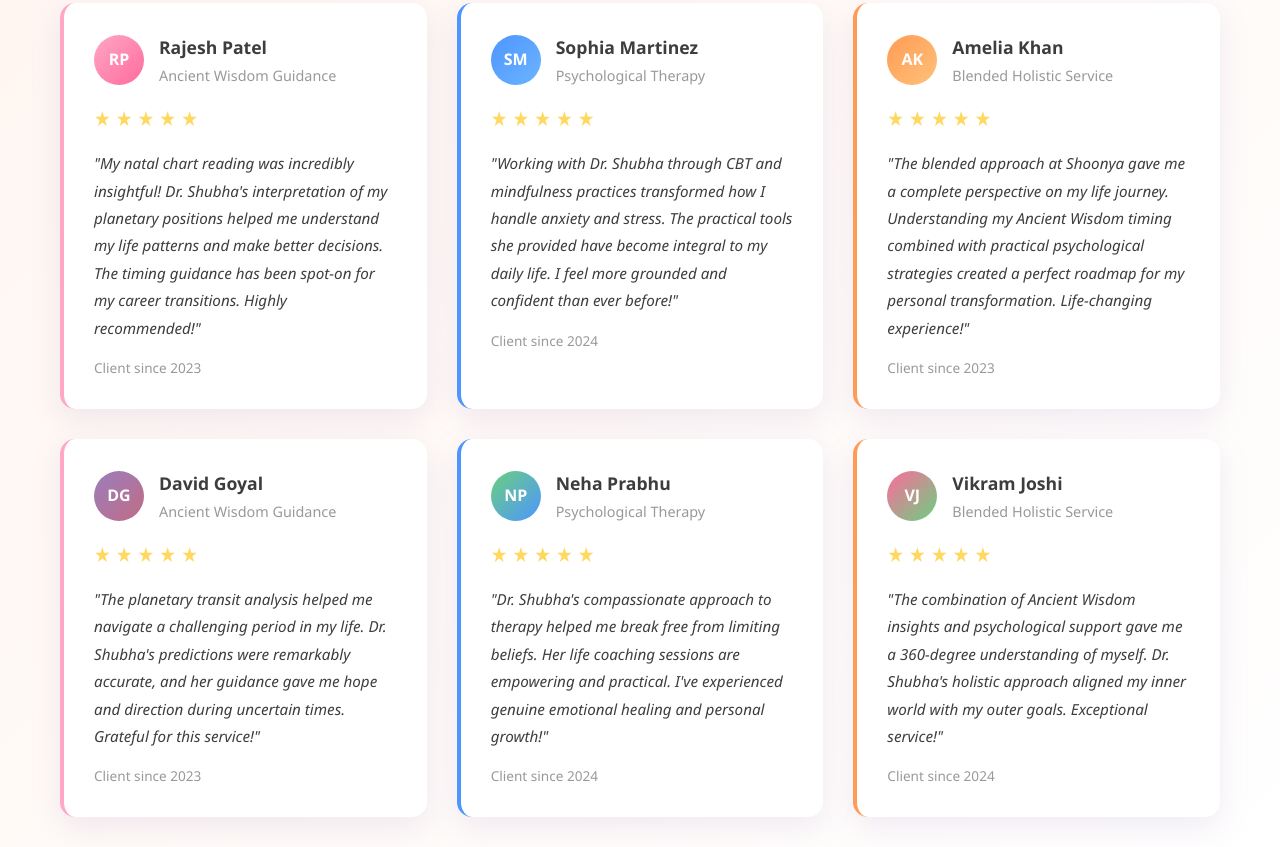
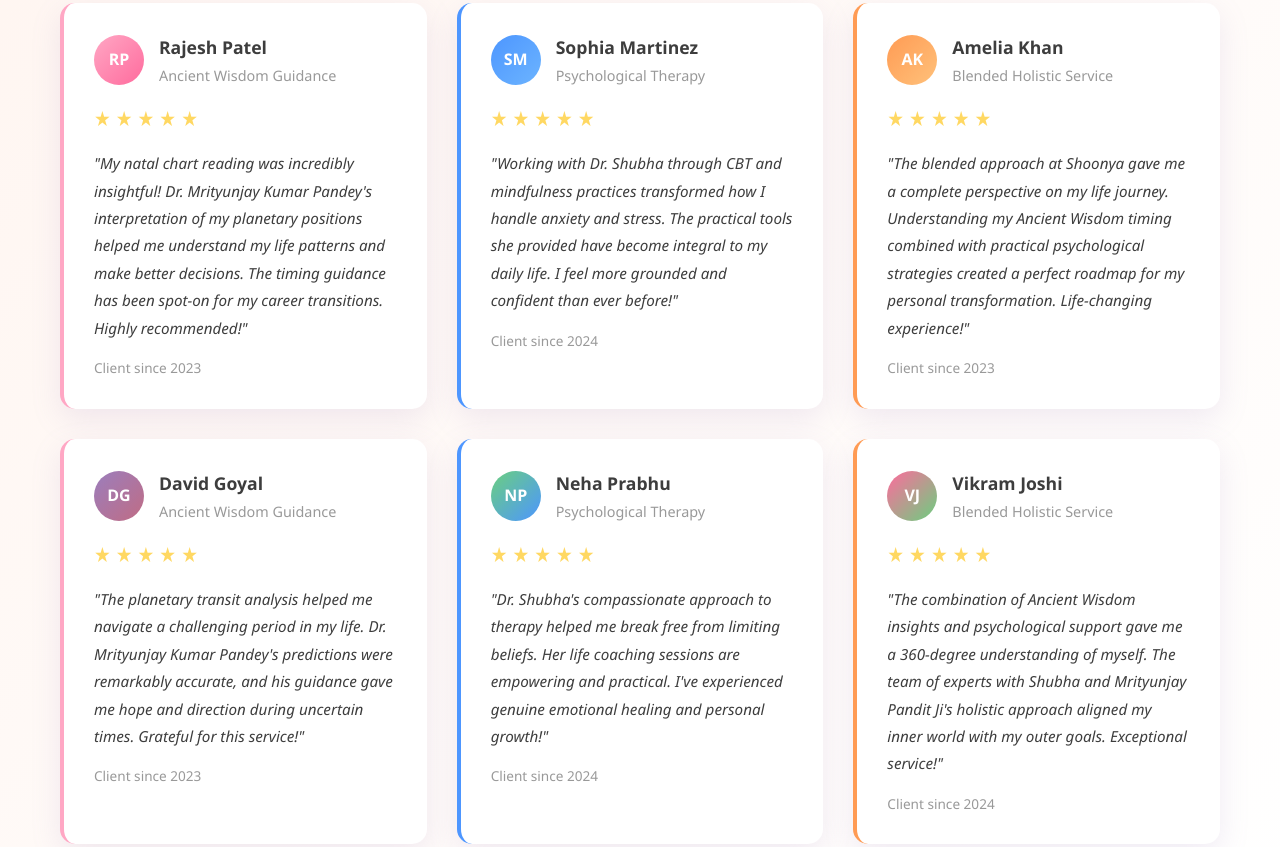
Before and after one commit to DrShubha/Shoonya, a plain HTML site: page index.html in a window 1280 px wide. Shown: the part 3249-4096 px from the top of the page. Drawn offline with Linux system fonts and the light colour scheme.

Commit message:
Update testimonials: Replace Dr. Shubha with Dr. Mrityunjay Kumar Pandey in astrological testimonials and with team credits in blended holistic testimonials

```diff
--- a/index.html
+++ b/index.html
@@ -160,7 +160,7 @@
                         <span class="star">★</span>
                         <span class="star">★</span>
                     </div>
-                    <p class="testimonial-text">"My natal chart reading was incredibly insightful! Dr. Shubha's interpretation of my planetary positions helped me understand my life patterns and make better decisions. The timing guidance has been spot-on for my career transitions. Highly recommended!"</p>
+                    <p class="testimonial-text">"My natal chart reading was incredibly insightful! Dr. Mrityunjay Kumar Pandey's interpretation of my planetary positions helped me understand my life patterns and make better decisions. The timing guidance has been spot-on for my career transitions. Highly recommended!"</p>
                     <p class="testimonial-date">Client since 2023</p>
                 </div>
 
@@ -220,7 +220,7 @@
                         <span class="star">★</span>
                         <span class="star">★</span>
                     </div>
-                    <p class="testimonial-text">"The planetary transit analysis helped me navigate a challenging period in my life. Dr. Shubha's predictions were remarkably accurate, and her guidance gave me hope and direction during uncertain times. Grateful for this service!"</p>
+                    <p class="testimonial-text">"The planetary transit analysis helped me navigate a challenging period in my life. Dr. Mrityunjay Kumar Pandey's predictions were remarkably accurate, and his guidance gave me hope and direction during uncertain times. Grateful for this service!"</p>
                     <p class="testimonial-date">Client since 2023</p>
                 </div>
 
@@ -260,7 +260,7 @@
                         <span class="star">★</span>
                         <span class="star">★</span>
                     </div>
-                    <p class="testimonial-text">"The combination of Ancient Wisdom insights and psychological support gave me a 360-degree understanding of myself. Dr. Shubha's holistic approach aligned my inner world with my outer goals. Exceptional service!"</p>
+                    <p class="testimonial-text">"The combination of Ancient Wisdom insights and psychological support gave me a 360-degree understanding of myself. The team of experts with Shubha and Mrityunjay Pandit Ji's holistic approach aligned my inner world with my outer goals. Exceptional service!"</p>
                     <p class="testimonial-date">Client since 2024</p>
                 </div>
             </div>
```
